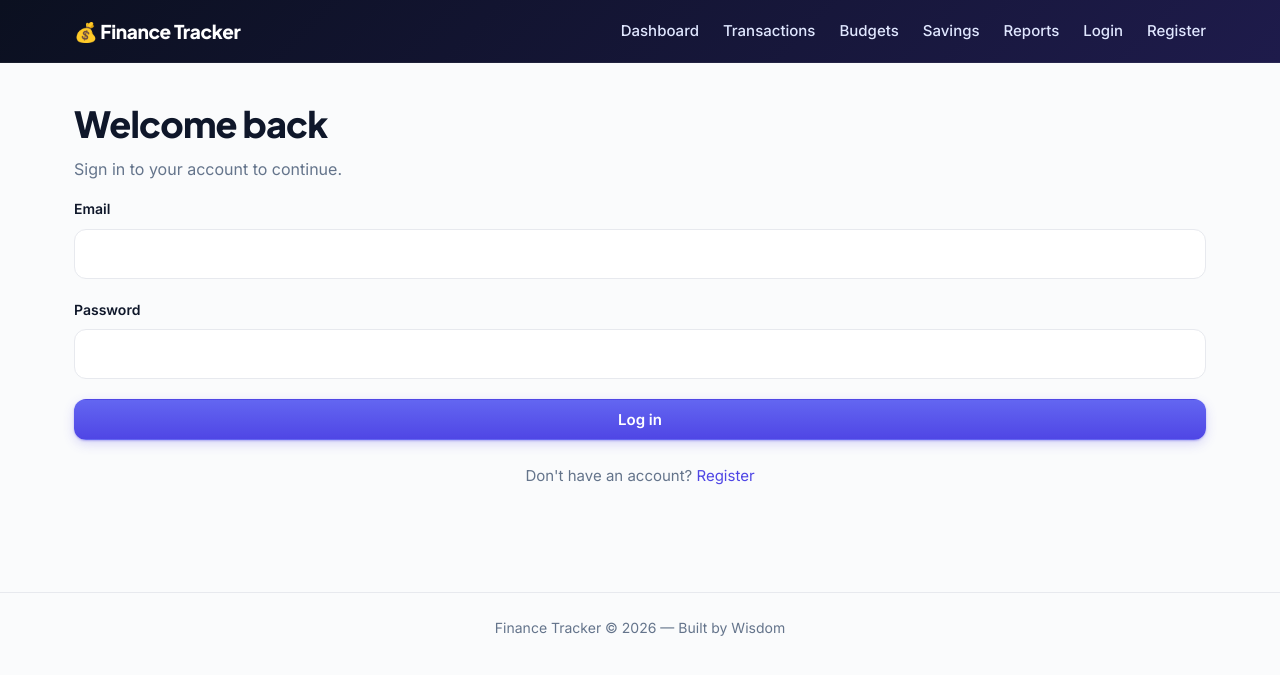
After one commit to wisdom1240/finance-tracker, a Flask app: page /login in a window 1280 px wide. The commit adds this page. Shown: the top 675 px of the page. Run offline with Flask 3, Linux system fonts and the light colour scheme; some libraries are stand-ins or nearby versions.

Commit message:
Stage 16: Add login, sessions and logout

```diff
--- a/app.py
+++ b/app.py
@@ -4,9 +4,12 @@ Entry point for the Finance Tracker web application.
 """
 
 import re
+from functools import wraps
 
-from flask import Flask, render_template, request, redirect, url_for, flash
-from werkzeug.security import generate_password_hash
+from flask import (
+    Flask, render_template, request, redirect, url_for, flash, session, g
+)
+from werkzeug.security import generate_password_hash, check_password_hash
 
 from config import Config
 from db import init_app as init_db, get_db
@@ -14,15 +17,34 @@ from db import init_app as init_db, get_db
 EMAIL_RE = re.compile(r"^[^@\s]+@[^@\s]+\.[^@\s]+$")
 
 
+def login_required(view):
+    """Decorator: redirect to /login if no user is in the session."""
+    @wraps(view)
+    def wrapped(*args, **kwargs):
+        if "user_id" not in session:
+            flash("Please log in to continue.", "info")
+            return redirect(url_for("login"))
+        return view(*args, **kwargs)
+    return wrapped
+
+
 def create_app():
     app = Flask(__name__)
     app.config.from_object(Config)
     init_db(app)
 
+    @app.before_request
+    def load_user():
+        """Attach the logged-in user's id to g for use in views."""
+        g.user_id = session.get("user_id")
+
     @app.route("/")
     def index():
         return render_template("index.html")
 
+    # ----------------------------------------------------------------
+    # Registration
+    # ----------------------------------------------------------------
     @app.route("/register", methods=["GET", "POST"])
     def register():
         form_data = None
@@ -84,10 +106,57 @@ def create_app():
                 db.commit()
                 cur.close()
 
-                flash("Account created successfully. Please login.", "success")
-                return redirect(url_for("index"))
+                flash("Account created successfully. Please log in.", "success")
+                return redirect(url_for("login"))
 
         return render_template("register.html", form_data=form_data)
+
+    # ----------------------------------------------------------------
+    # Login
+    # ----------------------------------------------------------------
+    @app.route("/login", methods=["GET", "POST"])
+    def login():
+        form_data = None
+
+        if request.method == "POST":
+            email = request.form.get("email", "").strip().lower()
+            password = request.form.get("password", "")
+
+            form_data = {"email": email}
+
+            if not email or not password:
+                flash("Email and password are required.", "error")
+            else:
+                db = get_db()
+                cur = db.cursor()
+                cur.execute(
+                    "SELECT id, first_name, password_hash FROM users WHERE email = %s",
+                    (email,),
+                )
+                row = cur.fetchone()
+                cur.close()
+
+                # Generic error message: never reveal which field was wrong.
+                if row is None or not check_password_hash(row[2], password):
+                    flash("Invalid email or password.", "error")
+                else:
+                    session.clear()
+                    session["user_id"] = row[0]
+                    session["user_name"] = row[1]
+
+                    flash(f"Welcome back, {row[1]}!", "success")
+                    return redirect(url_for("index"))
+
+        return render_template("login.html", form_data=form_data)
+
+    # ----------------------------------------------------------------
+    # Logout
+    # ----------------------------------------------------------------
+    @app.route("/logout")
+    def logout():
+        session.clear()
+        flash("You have been logged out.", "info")
+        return redirect(url_for("index"))
 
     return app
 
--- a/static/css/style.css
+++ b/static/css/style.css
@@ -742,3 +742,12 @@ img {
         font-size: 1.5rem;
     }
 }
+/* 16. NAV USER LABEL */
+.nav-user { color: var(--color-nav-muted); font-size: 0.9375rem; font-weight: 500; }
+
+/* 16. NAV USER LABEL */
+.nav-user {
+    color: var(--color-nav-muted);
+    font-size: 0.9375rem;
+    font-weight: 500;
+}
--- a/templates/base.html
+++ b/templates/base.html
@@ -25,7 +25,13 @@
                 <li><a href="#">Budgets</a></li>
                 <li><a href="#">Savings</a></li>
                 <li><a href="#">Reports</a></li>
-                <li><a href="#">Logout</a></li>
+                {% if session.get('user_id') %}
+                    <li><span class="nav-user">{{ session.get('user_name') }}</span></li>
+                    <li><a href="{{ url_for('logout') }}">Logout</a></li>
+                {% else %}
+                    <li><a href="{{ url_for('login') }}">Login</a></li>
+                    <li><a href="{{ url_for('register') }}">Register</a></li>
+                {% endif %}
             </ul>
         </nav>
     </header>
--- /dev/null
+++ b/templates/login.html
@@ -0,0 +1,30 @@
+{% extends "base.html" %}
+
+{% block title %}Login — Finance Tracker{% endblock %}
+
+{% block content %}
+<section class="auth-card">
+    <h1>Welcome back</h1>
+    <p class="text-muted">Sign in to your account to continue.</p>
+
+    <form method="POST" action="{{ url_for('login') }}" novalidate>
+        <div class="form-group">
+            <label class="form-label" for="email">Email</label>
+            <input class="form-input" type="email" id="email" name="email"
+                   value="{{ form_data.email if form_data else '' }}" required>
+        </div>
+
+        <div class="form-group">
+            <label class="form-label" for="password">Password</label>
+            <input class="form-input" type="password" id="password" name="password" required>
+        </div>
+
+        <button type="submit" class="btn btn-primary btn-block">Log in</button>
+    </form>
+
+    <p class="text-muted mt-6" style="text-align: center; font-size: 0.9375rem;">
+        Don't have an account?
+        <a href="{{ url_for('register') }}">Register</a>
+    </p>
+</section>
+{% endblock %}
```
